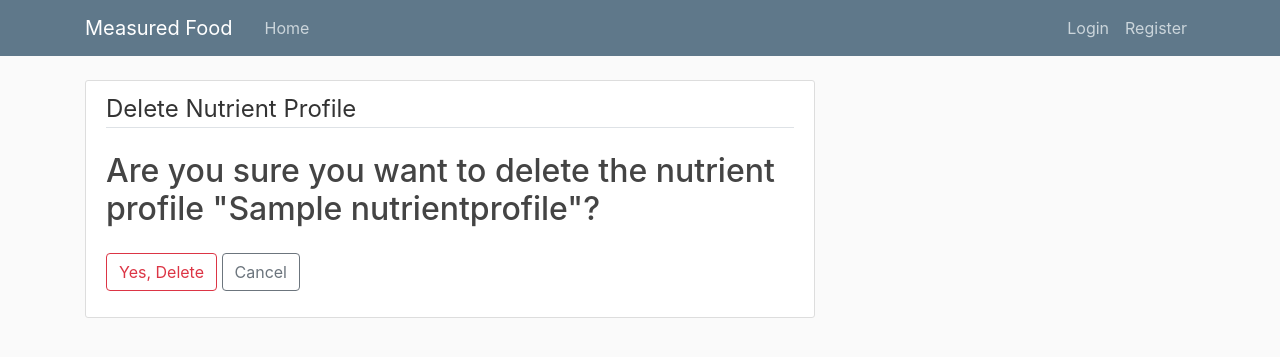
After one commit to matthias4366/mf-2, a Django app: page /nutrientprofile/1/delete/ in a window 1280 px wide. The commit adds this page. Shown: the top 357 px of the page. Run offline with Django 3.2, Linux system fonts and the light colour scheme; tables that the repository leaves empty hold one stand-in row (values such as "Sample post"); parts of the project's set-up code (start-up, migrations or seed data) failed here and were passed over; some libraries are stand-ins or nearby versions.

```diff
--- /dev/null
+++ b/projectmf/measuredfood/templates/measuredfood/nutrientprofile_confirm_delete.html
@@ -0,0 +1,24 @@
+{% extends "measuredfood/base.html" %}
+{% block content %}
+    <div class="content-section">
+        <form method="POST">
+            {% csrf_token %}
+            <fieldset class="form-group">
+                <legend class="border-bottom mb-4">Delete Nutrient Profile</legend>
+                <h2>
+                  Are you sure you want to delete the nutrient profile
+                  "{{ object.name }}"?
+                </h2>
+            </fieldset>
+            <div class="form-group">
+                <button class="btn btn-outline-danger" type="submit">
+                  Yes, Delete
+                </button>
+                <a class="btn btn-outline-secondary"
+                href="{% url 'detail-nutrient-profile' object.id %}">
+                  Cancel
+                </a>
+            </div>
+        </form>
+    </div>
+{% endblock content %}
--- a/projectmf/measuredfood/templates/measuredfood/nutrientprofile_list.html
+++ b/projectmf/measuredfood/templates/measuredfood/nutrientprofile_list.html
@@ -1,7 +1,5 @@
 {% extends "measuredfood/base.html" %}
 {% block content %}
-<h1>Nutrient profile list</h1>
-
   <div class="">
     <a class="btn btn-primary btn-large"
     href="{% url 'create-nutrient-profile' %}"
--- a/projectmf/measuredfood/views.py
+++ b/projectmf/measuredfood/views.py
@@ -1,5 +1,6 @@
 from django.shortcuts import render
 from django.http import HttpResponse
+import copy
 
 # imports for the creation of user accounts
 from django.shortcuts import render, redirect
@@ -93,10 +94,13 @@ class DeleteRawIngredient(DeleteView):
 
 # Nutrient profiles
 
-
+# TODO: The bug where the name of the model "NutrientProfile" is not displayed
+# in the form most likely originates in this piece of code.
 class CreateNutrientProfile(LoginRequiredMixin, CreateView):
     model = NutrientProfile
-    fields = INGREDIENT_FIELDS_NUTRITION
+    all_fields = copy.deepcopy(INGREDIENT_FIELDS_NUTRITION)
+    all_fields.insert(0, 'name')
+    fields = all_fields
 
     def form_valid(self, form):
         form.instance.author = self.request.user
@@ -132,7 +136,7 @@ class DetailNutrientProfile(DetailView):
 
 class DeleteNutrientProfile(DeleteView):
     model = NutrientProfile
-    success_url = reverse_lazy('list-nutrient-profile')
+    success_url = reverse_lazy('list-nutrient-profiles')
 
     def test_func(self):
         nutrient_profile_ = self.get_object()
```
Also changed, not shown: projectmf/measuredfood/templates/measuredfood/nutrientprofile_detail.html (added, +14 -0 lines).
